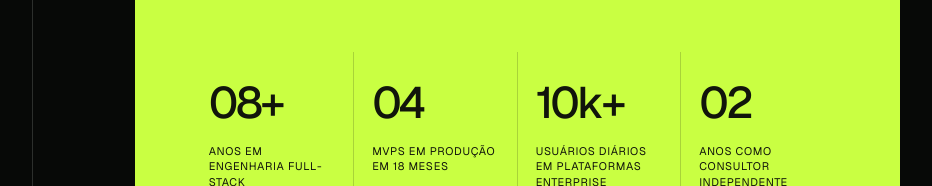
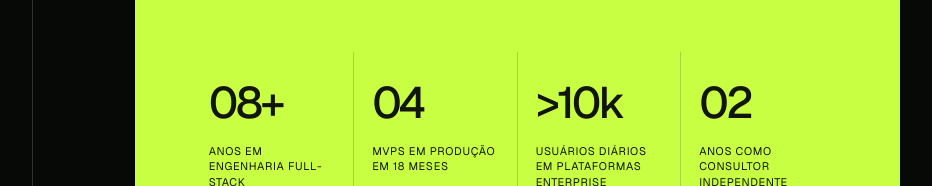
Before and after one commit to vtrpza/portfolio-experience, a Next.js app: page /case-studies in a window 1280 px wide. Shown: the part 3635-3821 px from the top of the page, without its empty margins (278-1210 px from the left). Built offline with nearby package versions, Linux system fonts and the light colour scheme.

Commit message:
update enterprise user metric

```diff
--- a/src/app/case-studies/page.tsx
+++ b/src/app/case-studies/page.tsx
@@ -125,7 +125,7 @@ export default function CaseStudiesPage() {
         <dl>
           <div><dt>08+</dt><dd>anos em engenharia full-stack</dd></div>
           <div><dt>04</dt><dd>MVPs em produção em 18 meses</dd></div>
-          <div><dt>10k+</dt><dd>usuários diários em plataformas enterprise</dd></div>
+          <div><dt>&gt;10k</dt><dd>usuários diários em plataformas enterprise</dd></div>
           <div><dt>02</dt><dd>anos como consultor independente</dd></div>
         </dl>
         <p>
--- a/src/app/workana/page.tsx
+++ b/src/app/workana/page.tsx
@@ -64,7 +64,7 @@ export default function WorkanaPortfolioPage() {
           <div><dt>08+</dt><dd>anos de experiência</dd></div>
           <div><dt>04</dt><dd>MVPs em 18 meses</dd></div>
           <div><dt>02</dt><dd>anos como consultor</dd></div>
-          <div><dt>10k+</dt><dd>usuários em sistemas enterprise</dd></div>
+          <div><dt>&gt;10k</dt><dd>usuários em sistemas enterprise</dd></div>
         </dl>
       </header>
 
```
